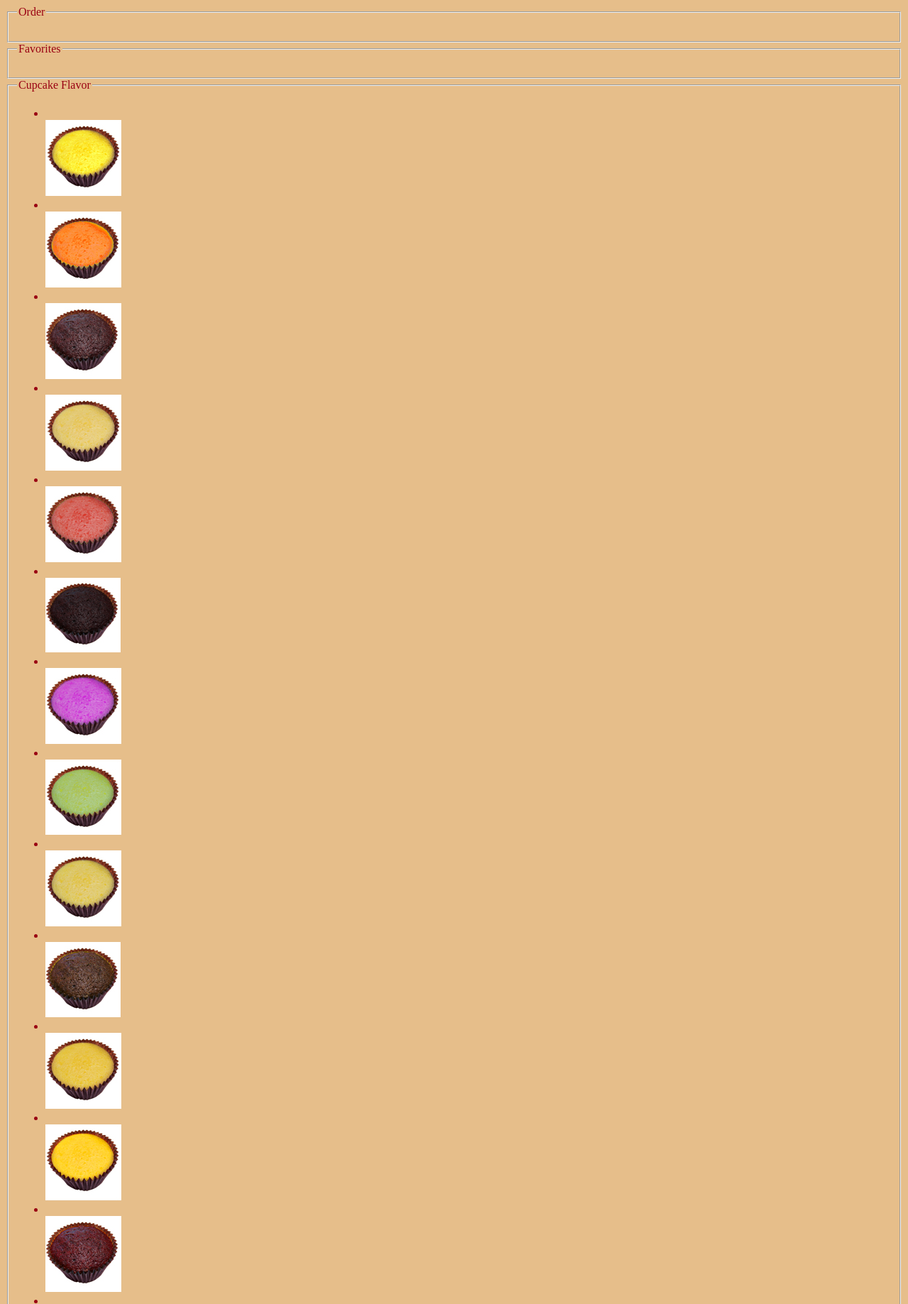
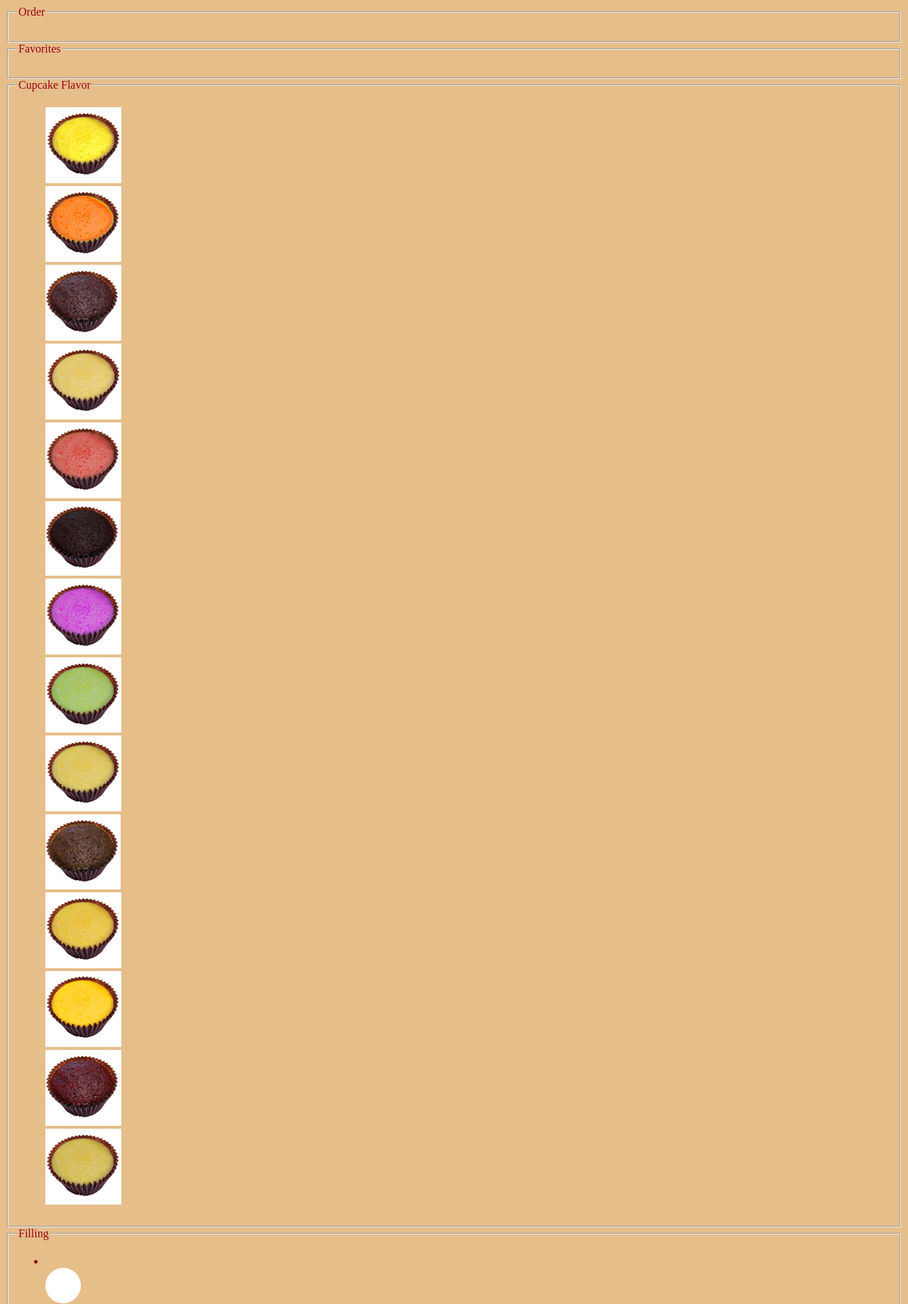
Before and after one commit to Ellyonia/CustomCupcake, a PHP site: page /order.html in a window 1280 px wide. Shown: the top 1837 px of the page at 71% size. Run offline with PHP 8.4, Linux system fonts and the light colour scheme; some libraries are stand-ins or nearby versions.

Commit message:
resubmitting filling css

```diff
--- a/css/style.css
+++ b/css/style.css
@@ -45,11 +45,14 @@ html {
 	margin-right: 200px;
 }
 
-<<<<<<< HEAD
 .circle {
     	width: 50px;
     	height: 50px;
     	border-radius: 50%;
+}
+
+<<<<<<< HEAD
+
 
 =======
 #flavor div {
```
